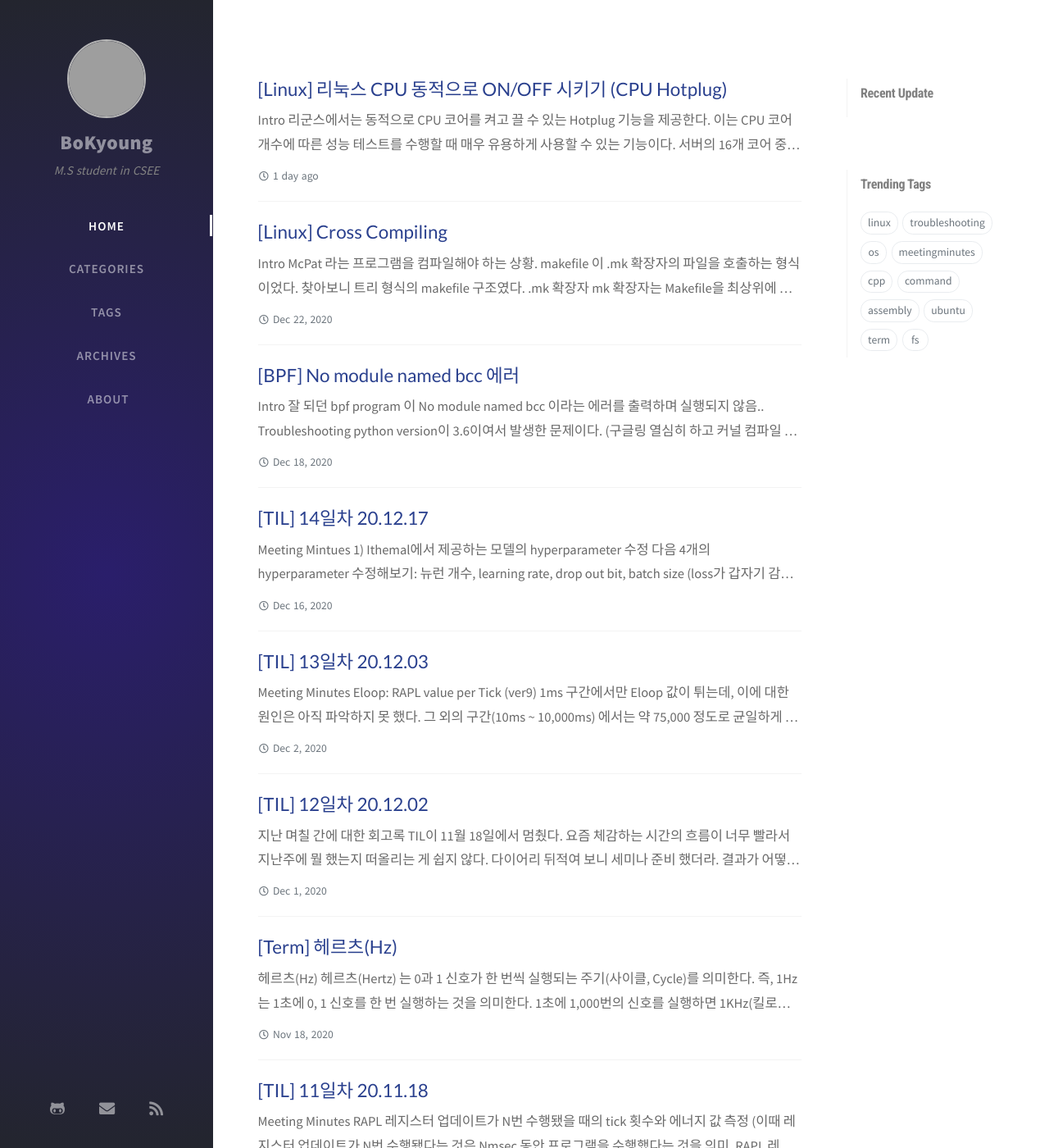
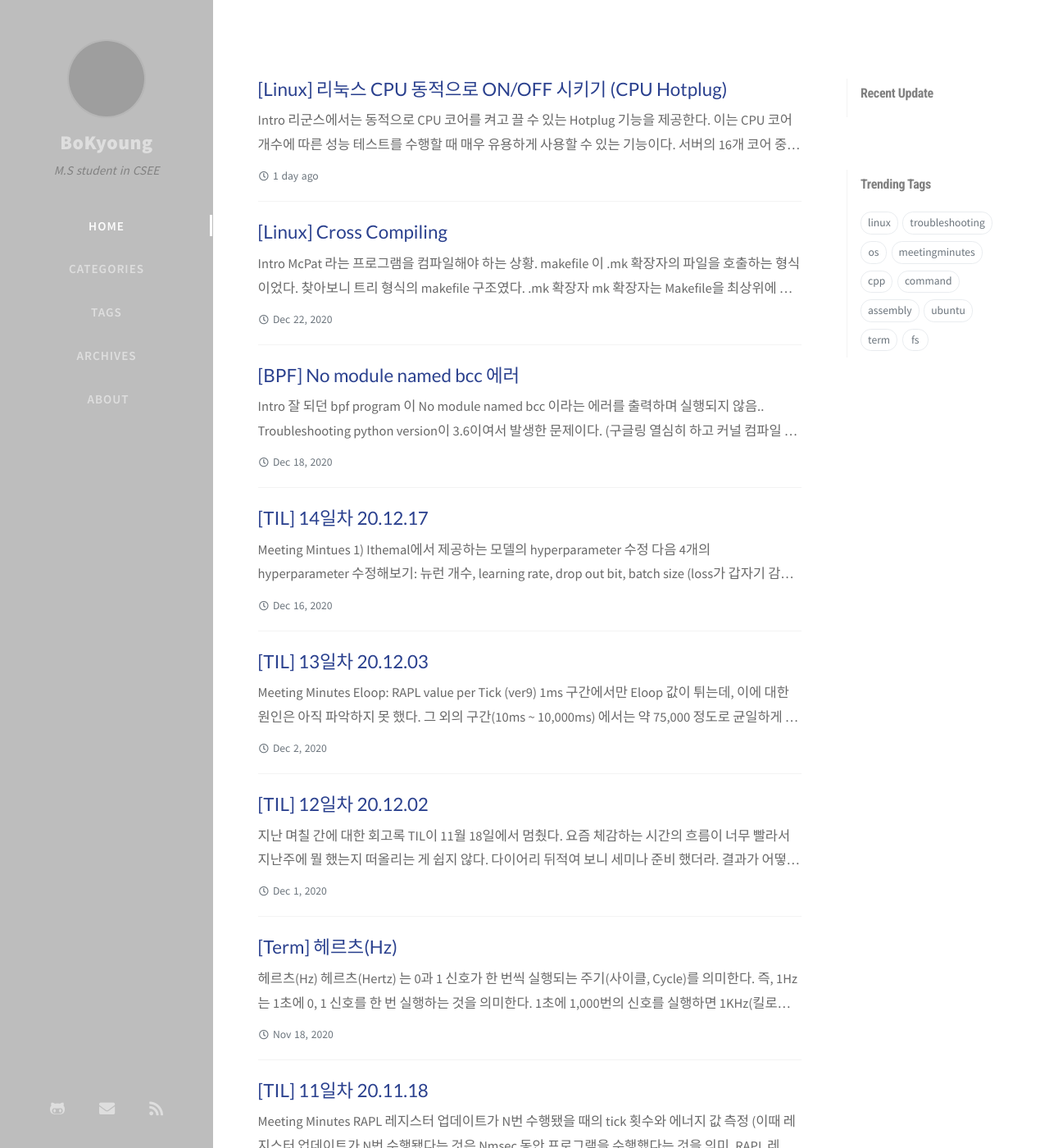
Before and after one commit to BoKyoungHan/BoKyoungHan.github.io, a Jekyll site: the page built from index.html, in a window 1280 px wide and 1400 px high. Shown: the whole window at 82% size. Built offline with Jekyll 4.4.1, drawn with Linux system fonts in a browser that asks for light colours; nearby versions of some CDN libraries; the list of posts is cut into pages by our own code; comment, search, counter and statistics services are not loaded; grey boxes are pictures that could not be loaded.

Commit message:
[Setting] light 테마 사이드바 색상 변경

```diff
--- a/assets/css/_colors/light-typography.scss
+++ b/assets/css/_colors/light-typography.scss
@@ -45,7 +45,7 @@
   /* Sidebar */
 
   --sidebar-bg: radial-gradient(
-    circle, rgba(42, 30, 107, 1) 0%, rgba(35, 37, 46, 1) 100%);
+    circle, #BDBDBD 0%, #BDBDBD 100%);
 
   --nav-cursor-color: #fcfcfc;
 
```
